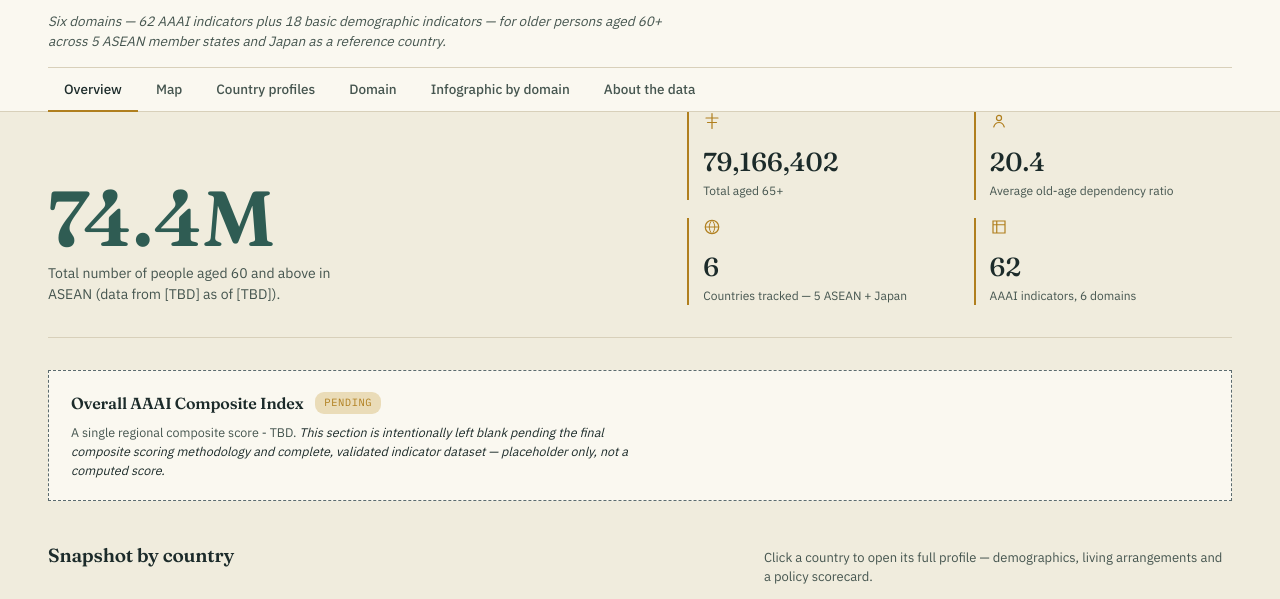
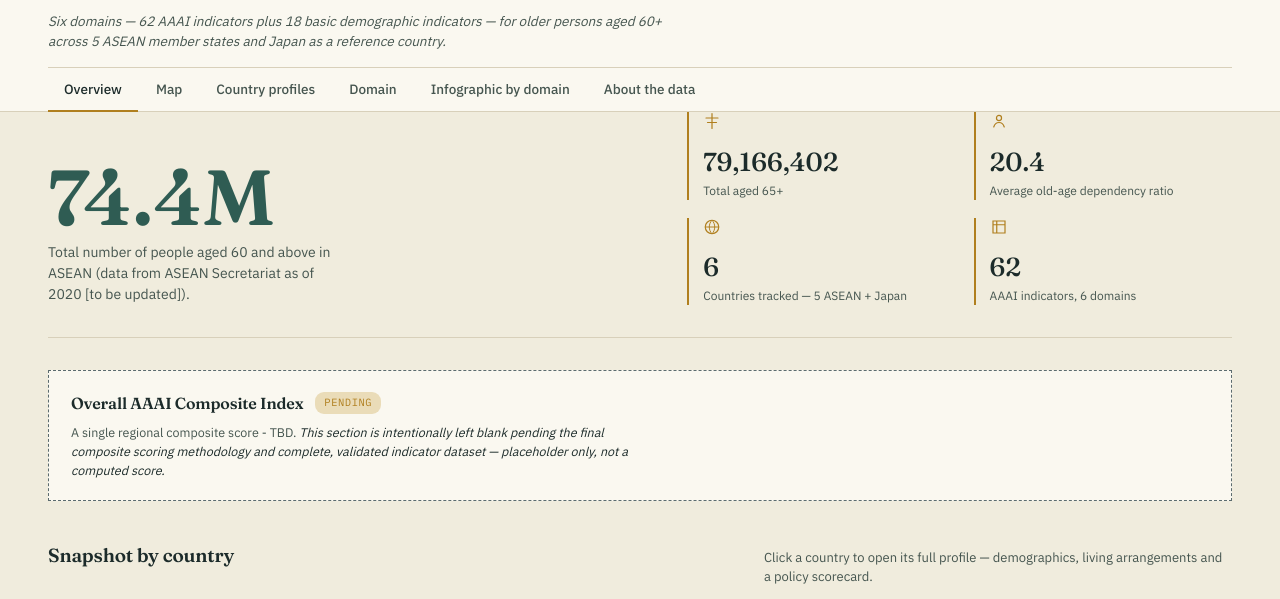
Before and after one commit to hmanvo31-byte/aaai-dashboard, a website: page index.html in a window 1280 px wide. Shown: the part 148-747 px from the top of the page. Drawn offline with nearby package versions, Linux system fonts and the light colour scheme.

Commit message:
Update index.html

```diff
--- a/index.html
+++ b/index.html
@@ -51,7 +51,7 @@
     <div class="hero">
       <div>
         <div class="stat-figure num" id="hero-figure">—</div>
-        <div class="stat-label"> Total number of people aged 60 and above in ASEAN (data from [TBD] as of [TBD]).</div>
+        <div class="stat-label"> Total number of people aged 60 and above in ASEAN (data from ASEAN Secretariat as of 2020 [to be updated]).</div>
       </div>
       <div class="hero-supporting">
         <div class="item">
```
